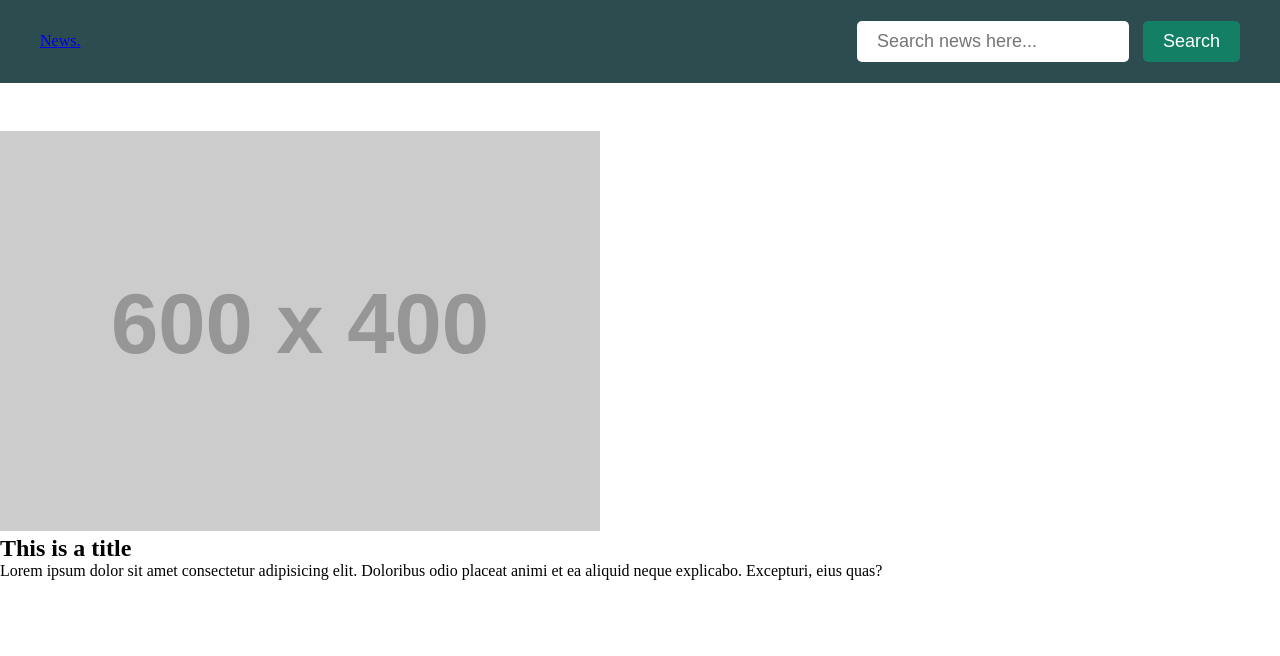
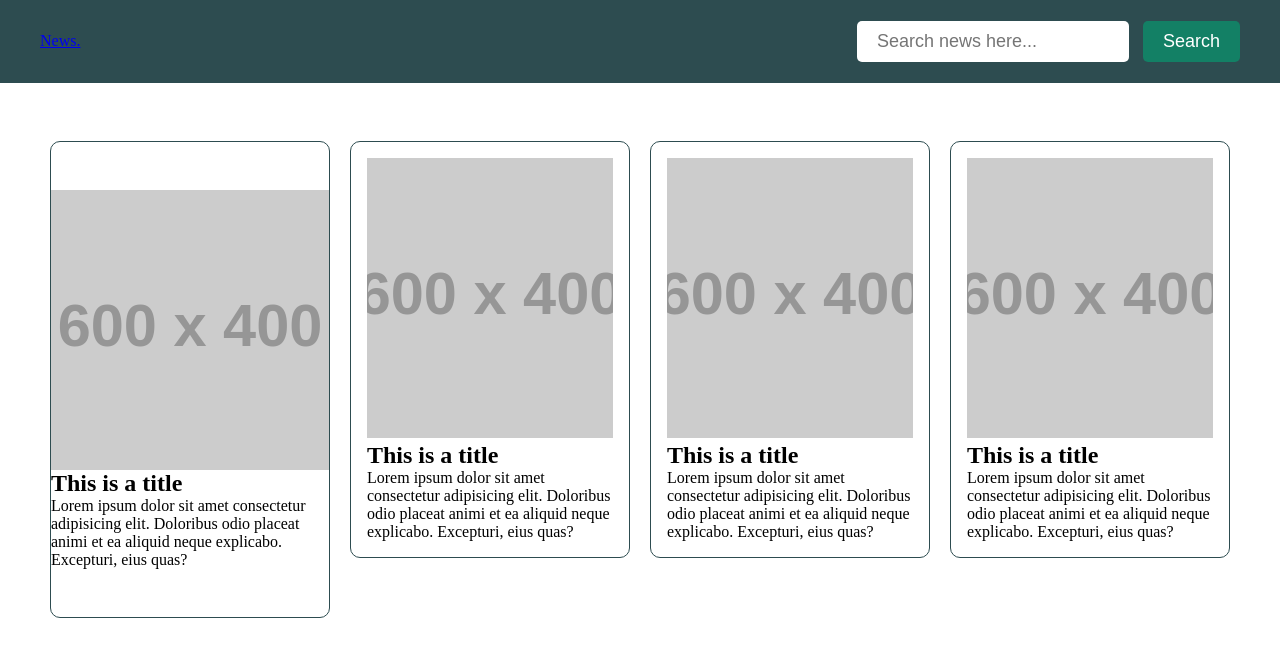
Before and after one commit to Impana-g/News-search-app, a plain HTML site: page index.html in a window 1280 px wide. Drawn offline with Linux system fonts and the light colour scheme; placeholder pictures from the web are drawn by us; a script that the page names is missing.

Commit message:
blog card

```diff
--- a/index.html
+++ b/index.html
@@ -17,7 +17,7 @@
       </div>
     </div>
   </nav>
-  <main id="blog-container">
+  <main class="obj-width" id="blog-container">
     <div class="blog-card"  id="blog-container">
       <img src="https://placehold.co/600x400" alt="" >
     <h2>This is a title</h2>
@@ -28,7 +28,30 @@
     </p>
 
     </div>
-
+    <div class="blog-card">
+      <img src="https://placehold.co/600x400" alt="" >
+    <h2>This is a title</h2>
+    <p>Lorem ipsum dolor sit amet
+      consectetur adipisicing elit. Doloribus
+      odio placeat animi et ea aliquid neque
+      explicabo. Excepturi, eius quas?
+    </div>
+     <div class="blog-card">
+      <img src="https://placehold.co/600x400" alt="" >
+    <h2>This is a title</h2>
+    <p>Lorem ipsum dolor sit amet
+      consectetur adipisicing elit. Doloribus
+      odio placeat animi et ea aliquid neque
+      explicabo. Excepturi, eius quas?
+    </div>
+    <div class="blog-card">
+      <img src="https://placehold.co/600x400" alt="" >
+    <h2>This is a title</h2>
+    <p>Lorem ipsum dolor sit amet
+      consectetur adipisicing elit. Doloribus
+      odio placeat animi et ea aliquid neque
+      explicabo. Excepturi, eius quas?
+    </div>
   </main>
 
 
--- a/style.css
+++ b/style.css
@@ -48,5 +48,23 @@ nav{
   margin-left: 10px;
 }
 #blog-container{
-  margin:3rem 0;
+  padding:3rem 0;
+  display:flex;
+  justify-content: flex-start;
+  align-items: flex-start;
+  flex-wrap: wrap;
+  /*flex-wrap :wrap*/
 }
+.blog-card{
+  width: 280px;
+  border: 1px solid #2d4c50;
+  border-radius: 10px;
+  cursor: pointer;
+  padding: 1rem;
+  margin: 10px;
+}
+.blog-card img{
+  width: 100%;
+  height: 280px;
+  object-fit: cover;
+}
```
